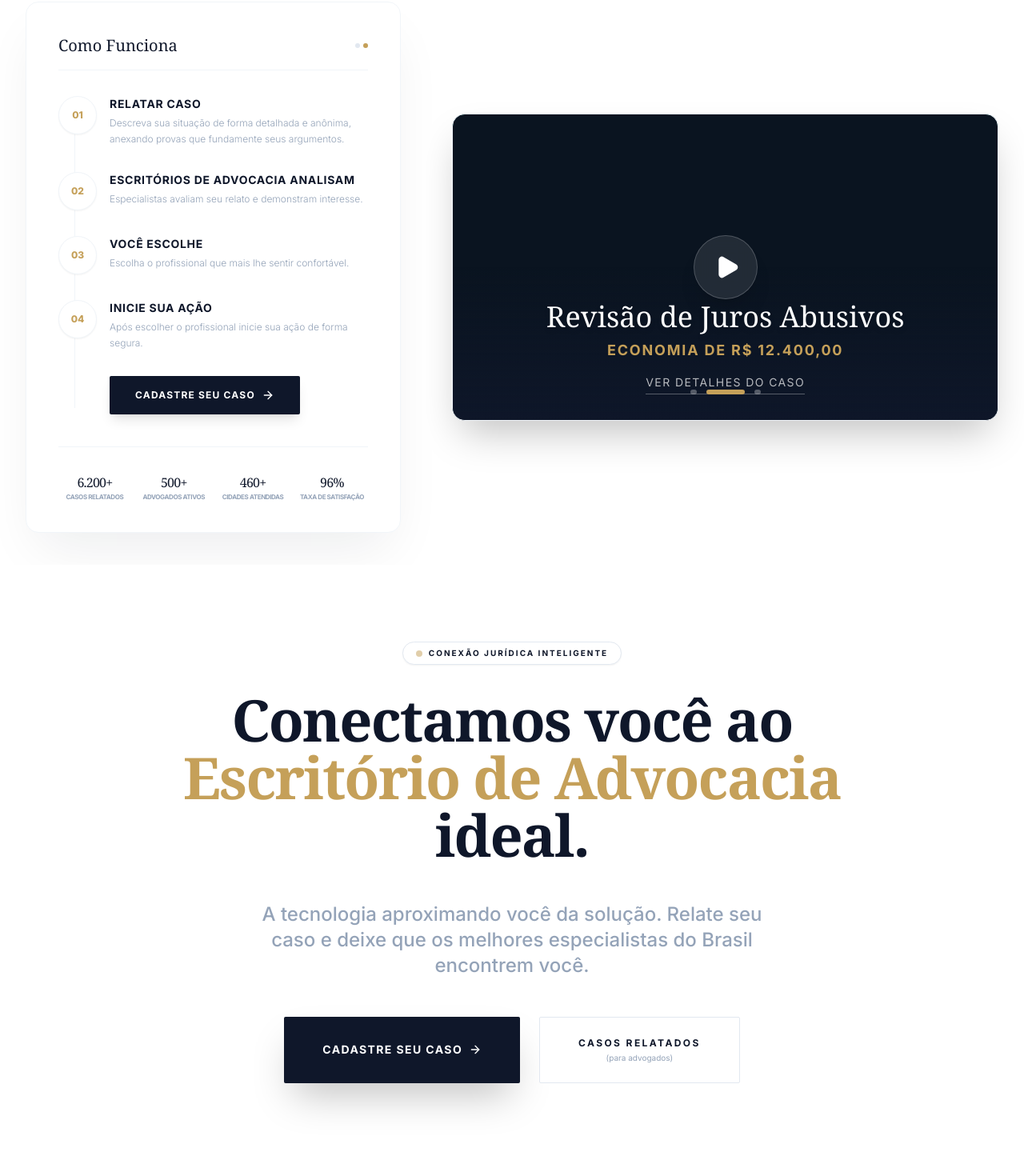
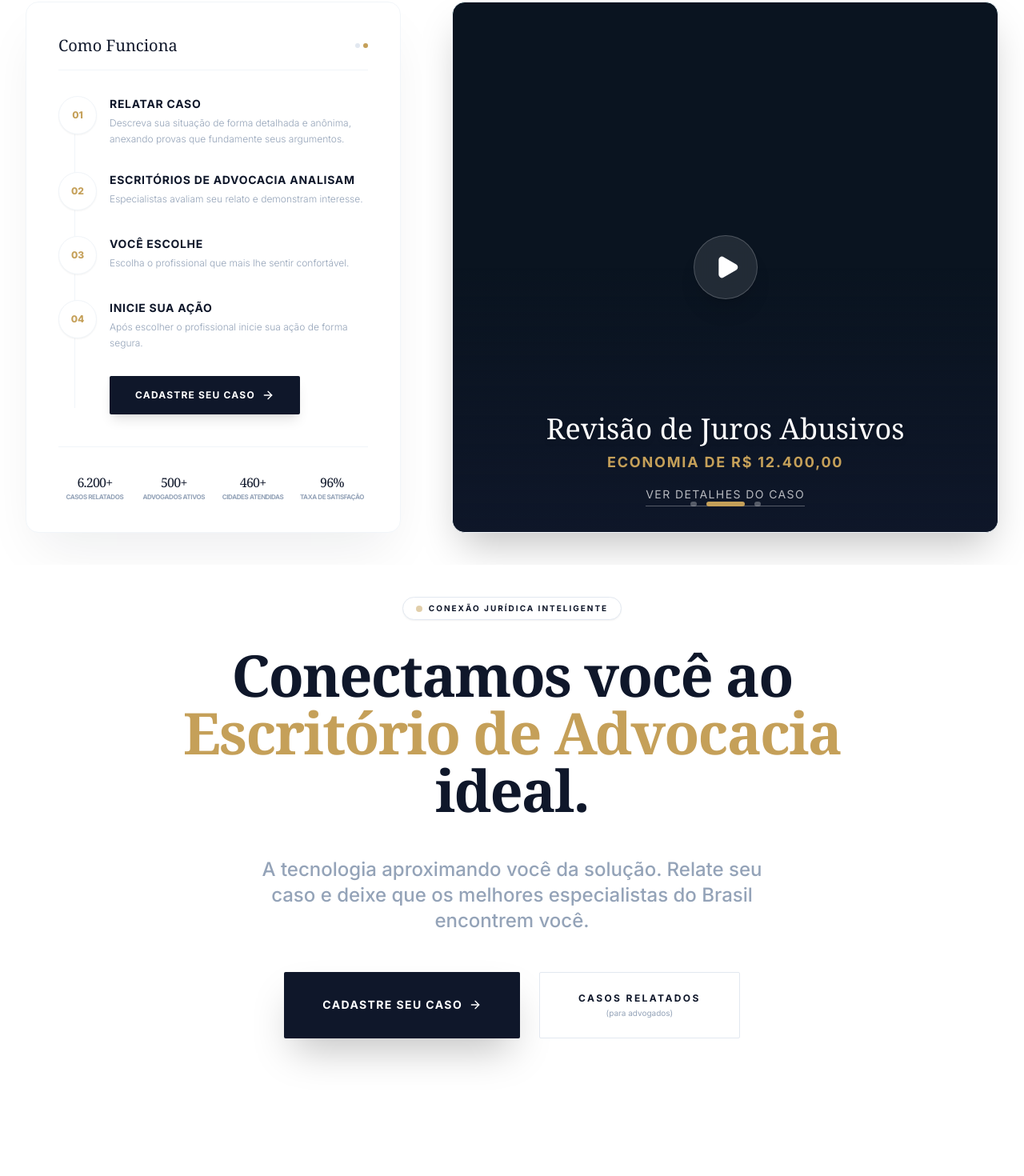
Before and after one commit to Aprendendo1234/queroprocessar, a React (Vite) app: page / in a window 1280 px wide. Shown: the part 127-1597 px from the top of the page at 80% size. Built offline with nearby package versions, Linux system fonts and the light colour scheme; no server answers; the database is empty.

Commit message:
Enhance video carousel height and reduce space below hero

```diff
--- a/components/LandingPage.tsx
+++ b/components/LandingPage.tsx
@@ -126,7 +126,7 @@ const LandingPage: React.FC<LandingPageProps> = ({ onStart, onBrowseCases, onVie
 
             {/* Right: Carousel (Old Vitórias Section) */}
             <div className="lg:col-span-7 flex flex-col justify-center py-6">
-              <div className="relative w-full aspect-video rounded-2xl overflow-hidden shadow-2xl bg-[#0F172A] group border border-slate-100">
+              <div className="relative w-full h-full min-h-[400px] lg:min-h-[500px] rounded-2xl overflow-hidden shadow-2xl bg-[#0F172A] group border border-slate-100">
                 {/* Carousel Content */}
                 {SUCCESS_STORIES.map((video, index) => (
                   <div
@@ -191,7 +191,7 @@ const LandingPage: React.FC<LandingPageProps> = ({ onStart, onBrowseCases, onVie
       </section>
 
       {/* Conexão Jurídica Section (Old Hero Text) */}
-      <section className="py-24 bg-white relative overflow-hidden">
+      <section className="pt-10 pb-24 bg-white relative overflow-hidden">
         <div className="max-w-7xl mx-auto px-4 relative z-10 flex flex-col items-center text-center">
           <div className="inline-flex items-center space-x-2 bg-white border border-slate-200 px-4 py-1.5 rounded-full mb-8 shadow-sm">
             <div className="w-2 h-2 rounded-full bg-[#C5A059] animate-pulse"></div>
```
